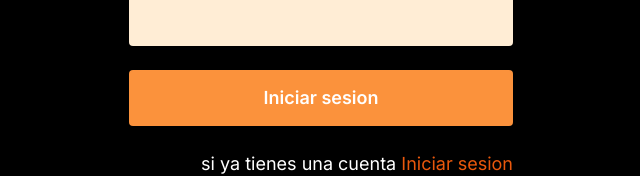
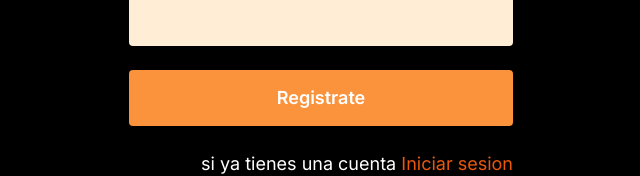
Before and after one commit to devSalas/coffe-app, a Next.js app: page /signup in a window 1280 px wide. Shown: the part 424-600 px from the top of the page, without its empty margins (319-959 px from the left). Built offline with nearby package versions, Linux system fonts and the light colour scheme; no server answers; what tailwindcss-animated would draw is missing.

Commit message:
fix: cambiar iniciar sesion por registrar en page signup

```diff
--- a/src/app/(auth)/signup/page.tsx
+++ b/src/app/(auth)/signup/page.tsx
@@ -91,7 +91,7 @@ export default function Page() {
         <Button classN="h-14 text-lg font-semibold">
         {(loading)
             ? <Spinner/>
-            : "Iniciar sesion"
+            : "Registrate"
             }
         </Button>
         <p className="text-end text-white text-lg">
```
